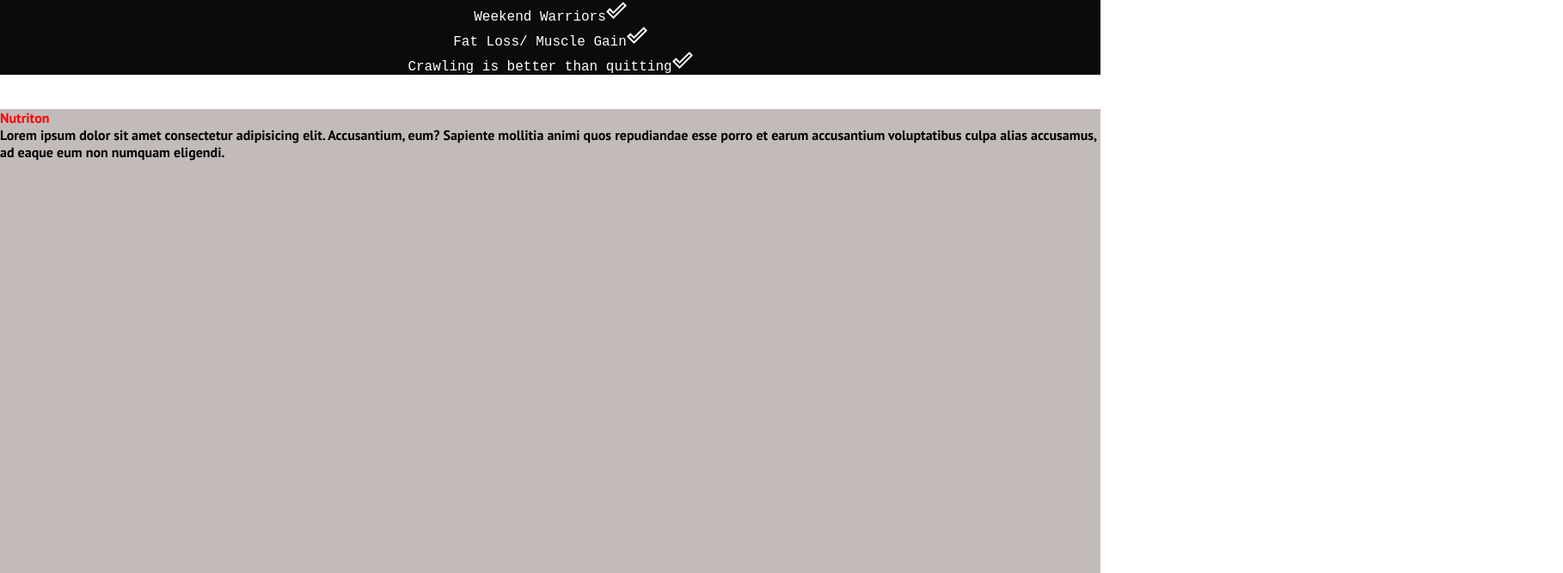
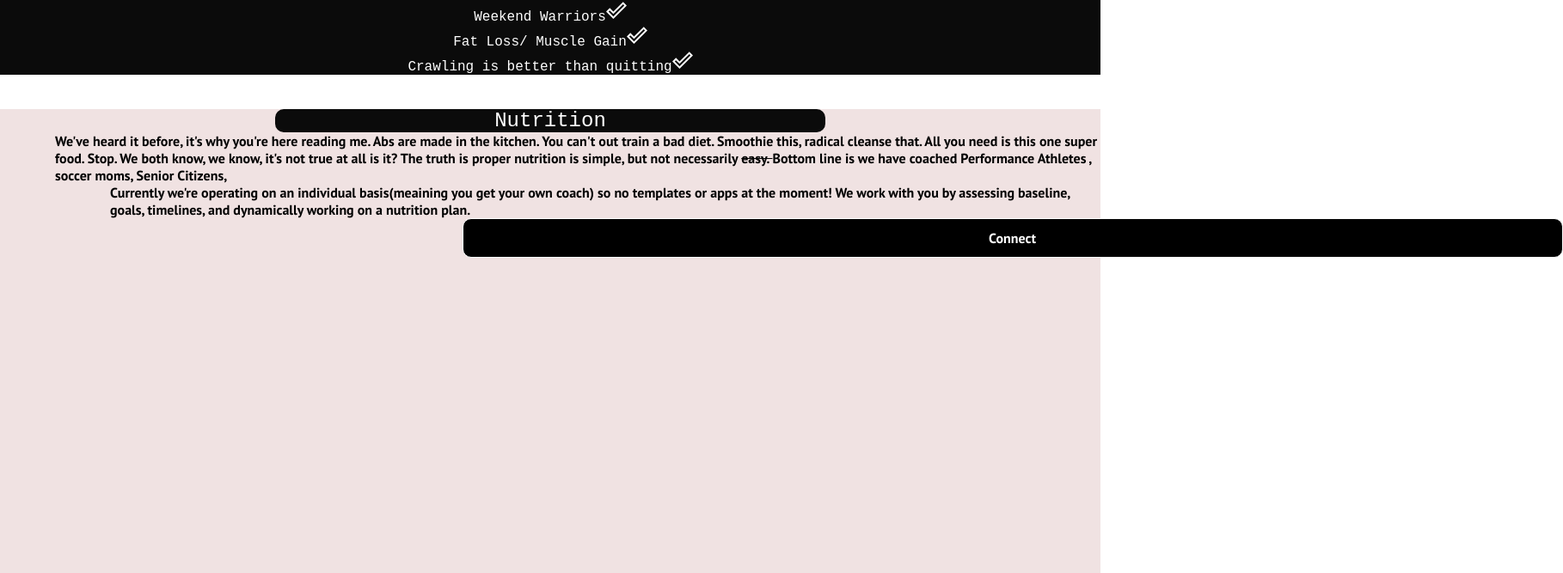
Before and after one commit to michaelshaleen/Personal-Site, a React (Create React App) app: page /coach in a window 1280 px wide. Shown: the part 1805-2472 px from the top of the page at 86% size, 1818 px wide, since content can reach past the window. Built offline with nearby package versions, Linux system fonts and the light colour scheme.

Commit message:
nutrition component styled, added connect btn

```diff
--- a/src/Components/Coach/Coach.js
+++ b/src/Components/Coach/Coach.js
@@ -62,7 +62,7 @@ function Coach() {
         </li>
       </ul>
     </div>
-    <div data-aos="fade-right" className="boxes" >
+    <div data-aos="fade-left" className="boxes" >
         <h3
           className="coach-text">
             Experience
--- a/src/Components/Hire/Hire.scss
+++ b/src/Components/Hire/Hire.scss
@@ -64,7 +64,6 @@
     cursor: pointer;
   }
 }
-
 .emailBtn {
   width: 90%;
   height: 50px;
@@ -82,7 +81,6 @@
     transition: all .75s ease-out;
     text-decoration: none;
     border: 1.5px solid rgb(56, 124, 30);
-
   }
 }
 
--- a/src/Components/Nutrition/Nutrition.css
+++ b/src/Components/Nutrition/Nutrition.css
@@ -1,7 +1,89 @@
+.hero-container {
+  /* background: url('../../../public/favicon.ico') center center/cover no-repeat; */
+  height: 100vh;
+  font-family: 'Courgette', cursive;
+  width: 100vw;
+  display: -webkit-box;
+  display: -ms-flexbox;
+  display: flex;
+  -webkit-box-orient: vertical;
+  -webkit-box-direction: normal;
+      -ms-flex-direction: column;
+          flex-direction: column;
+  -webkit-box-pack: center;
+      -ms-flex-pack: center;
+          justify-content: center;
+  -webkit-box-align: center;
+      -ms-flex-align: center;
+          align-items: center;
+  -webkit-box-shadow: inset 0 0 0 1000px rgba(0, 0, 0, 0.2);
+          box-shadow: inset 0 0 0 1000px rgba(0, 0, 0, 0.2);
+  -o-object-fit: contain;
+     object-fit: contain;
+}
+
+.hero-container video {
+  -o-object-fit: cover;
+     object-fit: cover;
+  width: 100vw;
+  height: 100vh;
+  position: fixed;
+  z-index: -1;
+}
+
+.hero-container .motto {
+  color: white;
+  font-family: 'Courgette', cursive;
+  font-size: 64px;
+  width: 98vw;
+  text-align: center;
+}
+
+.hero-btns {
+  margin-top: 32px;
+}
+
+@media screen and (min-width: 800px) {
+  .motto {
+    color: red;
+    font-family: 'Courgette', cursive;
+    font-size: 64px;
+    width: 98vw;
+  }
+  .hero-container > h1 {
+    font-size: 50px;
+    margin-top: -100px;
+  }
+  .hero-container > p {
+    font-size: 30px;
+  }
+  .btn-mobile {
+    display: block;
+    text-decoration: none;
+  }
+  .btn {
+    width: 100%;
+  }
+}
+
 .nutrition-container {
   color: red;
-  height: 100vh;
-  background-color: #c3baba;
+  height: 75vh;
+  background-color: #f0e2e2;
+}
+
+.nutrition-container .boxes {
+  background-color: #0b0b0b;
+  color: white;
+  padding-top: 0px;
+  font-size: 24px;
+  text-align: center;
+  font-family: 'Courier New', Courier, monospace;
+  padding-top: 0%;
+  width: 50vw;
+  position: relative;
+  margin-left: 25vw;
+  border-radius: 10px;
 }
 
 .nutrition-container p {
@@ -12,5 +94,17 @@
   -webkit-box-align: end;
       -ms-flex-align: end;
           align-items: flex-end;
+  margin-left: 5vw;
+}
+
+.nutrition-container p .easy {
+  -webkit-text-decoration-line: line-through;
+          text-decoration-line: line-through;
+}
+
+.nutrition-container .btn {
+  margin-left: 42vw;
+  background-color: black;
+  border-radius: 10px;
 }
 /*# sourceMappingURL=Nutrition.css.map */
--- a/src/Components/Nutrition/Nutrition.scss
+++ b/src/Components/Nutrition/Nutrition.scss
@@ -1,10 +1,36 @@
+@import "../Hero/Hero.scss";
+//origin mixins are in hero(landing page)
+
+
+
+
 .nutrition-container{
   color:red;
-  height:100vh;
-  background-color: rgb(195, 186, 186);
+  height:75vh;
+  background-color: rgb(240, 226, 226);
+  .boxes{
+    @include text;
+    padding-top: 0%;
+    width: 50vw;
+    position: relative;
+    margin-left: 25vw;
+    border-radius: 10px;
+
+  }
   p{
     color:black;
     justify-content: right;
     align-items: flex-end;
+    margin-left: 5vw;
+    .easy{
+      text-decoration-line: line-through;
+    }
+  }
+  .btn{
+    margin-left: 42vw;
+    background-color: black;
+    border-radius: 10px;
+
+
   }
 }
--- a/src/Components/Nutrition/Nutriton.jsx
+++ b/src/Components/Nutrition/Nutriton.jsx
@@ -1,14 +1,45 @@
 import React from 'react'
 import './Nutrition.css';
+import Aos from 'aos';
+import "aos/dist/aos.css";
+import Button from '../Button/Button';
+
 
 function Nutrition() {
   return (
     <div className="nutrition-container">
-      Nutriton
+          <div
+            data-aos="flip-up"
+            className="boxes">
+            Nutrition
+          </div>
 
-      <p>Lorem ipsum dolor sit amet consectetur adipisicing elit.
-        Accusantium, eum? Sapiente mollitia animi quos repudiandae esse porro et
-        earum accusantium voluptatibus culpa alias accusamus, ad eaque eum non numquam eligendi.</p>
+
+      <p>
+          We've heard it before, it's why you're here reading me.
+          Abs are made in the kitchen. You can't out
+          train a bad diet. Smoothie this, radical cleanse
+          that. All you need is this one super food.
+          Stop. We both know, we know, it's not true at all is it?
+          The truth is proper nutrition is simple, but not
+          necessarily <span className="easy">easy. </span>
+          Bottom line is we have coached Performance Athletes
+          , soccer moms, Senior Citizens,
+
+          <p>Currently we're operating on an individual
+            basis(meaining you get your own coach) so
+            no templates or apps at the moment!
+            We work with you by assessing baseline, goals,
+            timelines, and dynamically working on a nutrition
+            plan.
+          </p>
+      </p>
+      <Button
+          className="btn"
+          buttonStyle="btn--outline"
+          buttonSize="btn--large" >
+            Connect
+        </Button>
     </div>
   )
 }
```
Also changed, not shown: 2 other files (tests, documents, lock files or other folders).
